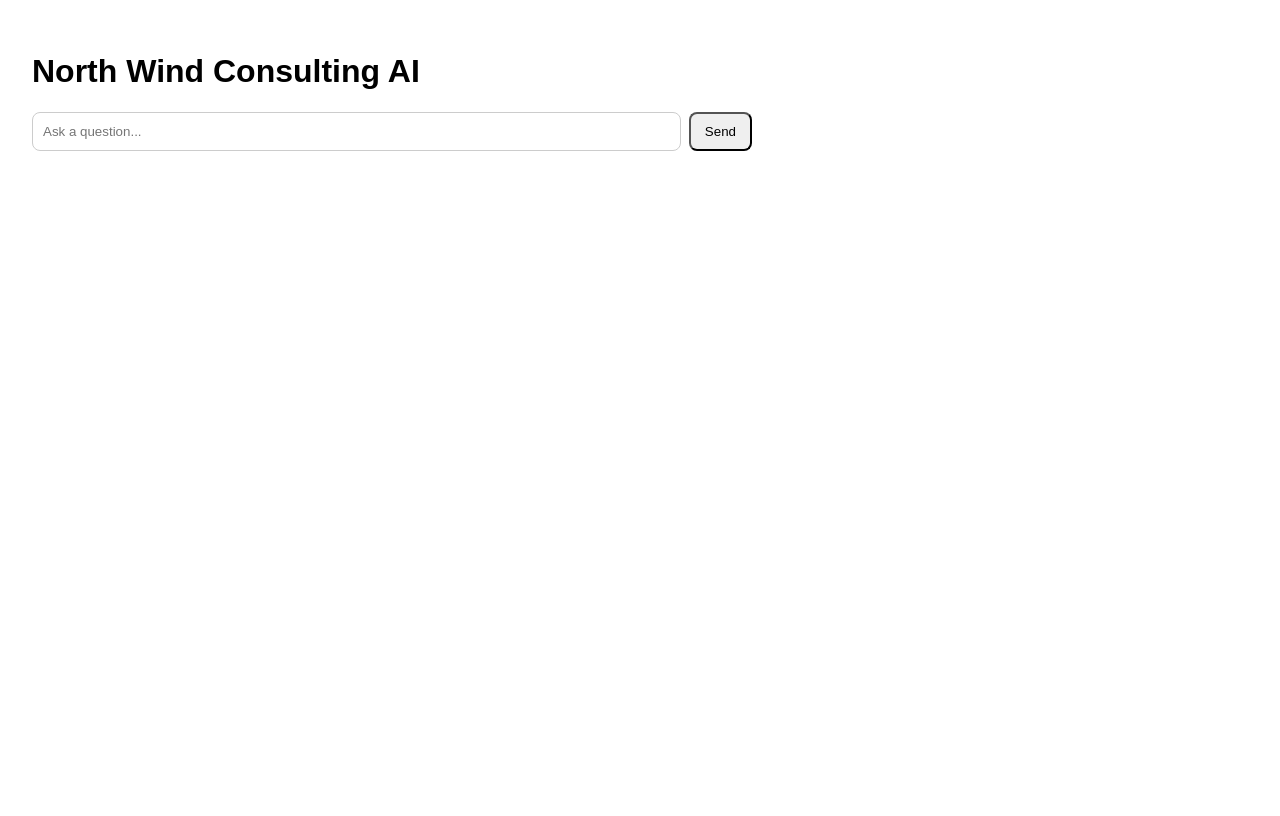
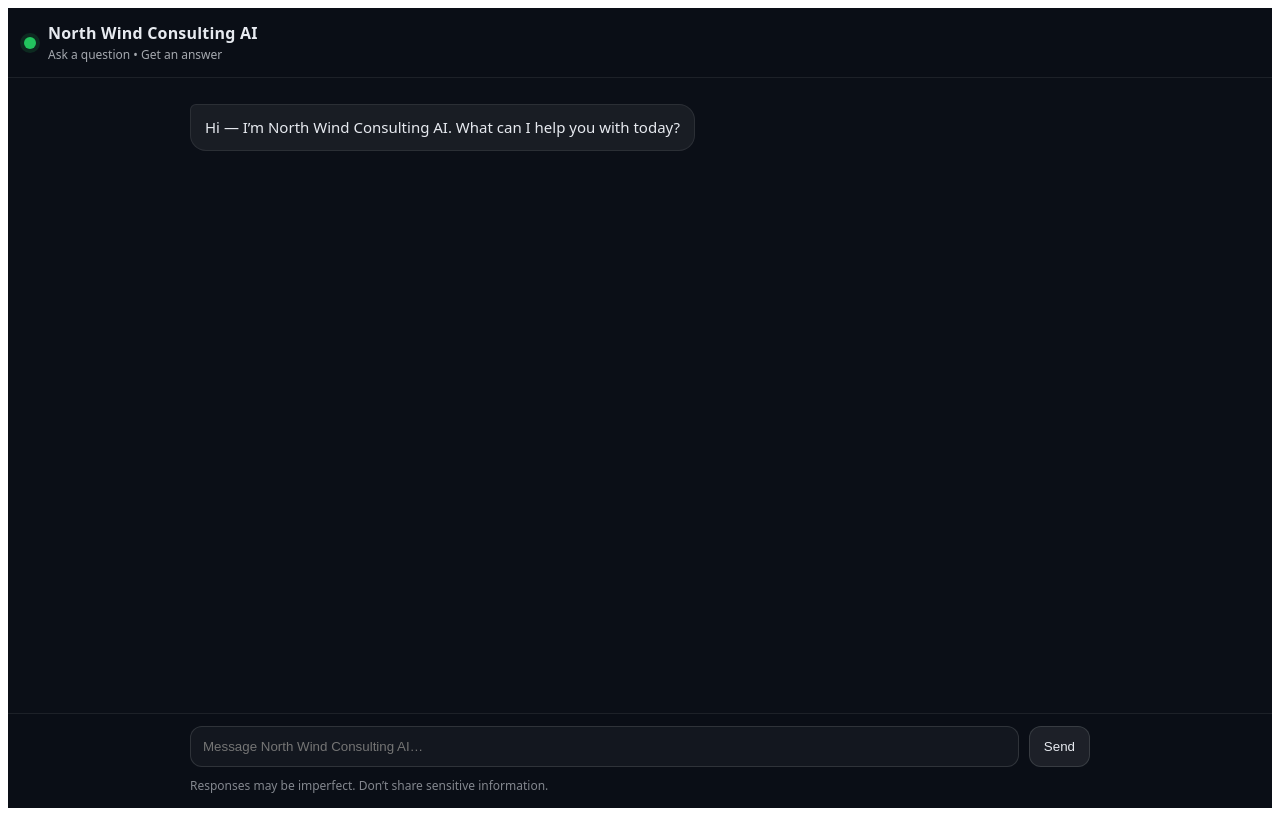
Before and after one commit to antelnick-ops/silver-octo-fishstick, a Next.js app: page / in a window 1280 px wide. Built offline with nearby package versions, Linux system fonts and the light colour scheme.

Commit message:
Update page.tsx

```diff
--- a/app/page.tsx
+++ b/app/page.tsx
@@ -1,61 +1,212 @@
 "use client";
 
-import { useState } from "react";
+import { useEffect, useRef, useState } from "react";
+
+type Msg = { role: "user" | "assistant"; content: string };
 
 export default function Home() {
-  const [message, setMessage] = useState("");
-  const [reply, setReply] = useState("");
+  const [messages, setMessages] = useState<Msg[]>([
+    {
+      role: "assistant",
+      content: "Hi — I’m North Wind Consulting AI. What can I help you with today?",
+    },
+  ]);
+  const [input, setInput] = useState("");
   const [loading, setLoading] = useState(false);
 
+  const bottomRef = useRef<HTMLDivElement | null>(null);
+
+  useEffect(() => {
+    bottomRef.current?.scrollIntoView({ behavior: "smooth" });
+  }, [messages, loading]);
+
   async function send() {
-    if (!message.trim()) return;
+    const text = input.trim();
+    if (!text || loading) return;
 
+    setInput("");
+    const nextMessages: Msg[] = [...messages, { role: "user", content: text }];
+    setMessages(nextMessages);
     setLoading(true);
-    setReply("");
 
+    try {
       const res = await fetch("/api/chat", {
         method: "POST",
         headers: { "Content-Type": "application/json" },
-      body: JSON.stringify({ message }),
+        // send the latest user message; you can later send full history if you want
+        body: JSON.stringify({ message: text }),
       });
 
       const data = await res.json();
-    setReply(data.reply || "");
+      setMessages([...nextMessages, { role: "assistant", content: data.reply || "…" }]);
+    } catch {
+      setMessages([
+        ...nextMessages,
+        { role: "assistant", content: "Sorry — something went wrong. Try again." },
+      ]);
+    } finally {
       setLoading(false);
+    }
   }
 
   return (
-    <main style={{ padding: 24, fontFamily: "sans-serif", maxWidth: 720 }}>
-      <h1>North Wind Consulting AI</h1>
+    <div style={styles.shell}>
+      <header style={styles.header}>
+        <div style={styles.brandDot} />
+        <div>
+          <div style={styles.title}>North Wind Consulting AI</div>
+          <div style={styles.subtitle}>Ask a question • Get an answer</div>
+        </div>
+      </header>
 
-      <div style={{ display: "flex", gap: 8, marginTop: 12 }}>
+      <main style={styles.chat}>
+        {messages.map((m, idx) => (
+          <div
+            key={idx}
+            style={{
+              ...styles.row,
+              justifyContent: m.role === "user" ? "flex-end" : "flex-start",
+            }}
+          >
+            <div
+              style={{
+                ...styles.bubble,
+                ...(m.role === "user" ? styles.userBubble : styles.assistantBubble),
+              }}
+            >
+              {m.content}
+            </div>
+          </div>
+        ))}
+
+        {loading && (
+          <div style={{ ...styles.row, justifyContent: "flex-start" }}>
+            <div style={{ ...styles.bubble, ...styles.assistantBubble, opacity: 0.8 }}>
+              Typing…
+            </div>
+          </div>
+        )}
+
+        <div ref={bottomRef} />
+      </main>
+
+      <footer style={styles.footer}>
+        <div style={styles.inputWrap}>
           <input
-          value={message}
-          onChange={(e) => setMessage(e.target.value)}
-          placeholder="Ask a question..."
-          style={{
-            flex: 1,
-            padding: 10,
-            border: "1px solid #ccc",
-            borderRadius: 8,
-          }}
+            value={input}
+            onChange={(e) => setInput(e.target.value)}
+            placeholder="Message North Wind Consulting AI…"
+            style={styles.input}
             onKeyDown={(e) => {
               if (e.key === "Enter") send();
             }}
           />
-        <button
-          onClick={send}
-          disabled={loading}
-          style={{ padding: "10px 14px", borderRadius: 8 }}
-        >
-          {loading ? "..." : "Send"}
+          <button onClick={send} disabled={loading || !input.trim()} style={styles.button}>
+            Send
           </button>
         </div>
-
-      <div style={{ marginTop: 16, whiteSpace: "pre-wrap" }}>
-        {reply && <strong>Reply:</strong>}
-        <div>{reply}</div>
+        <div style={styles.disclaimer}>
+          Responses may be imperfect. Don’t share sensitive information.
         </div>
-    </main>
+      </footer>
+    </div>
   );
 }
+
+const styles: Record<string, React.CSSProperties> = {
+  shell: {
+    height: "100vh",
+    display: "flex",
+    flexDirection: "column",
+    fontFamily:
+      'ui-sans-serif, system-ui, -apple-system, Segoe UI, Roboto, Helvetica, Arial, "Apple Color Emoji","Segoe UI Emoji"',
+    background: "#0b0f17",
+    color: "#e7eaf0",
+  },
+  header: {
+    display: "flex",
+    gap: 12,
+    alignItems: "center",
+    padding: "14px 16px",
+    borderBottom: "1px solid rgba(255,255,255,0.08)",
+    background: "rgba(11,15,23,0.9)",
+    backdropFilter: "blur(10px)",
+    position: "sticky",
+    top: 0,
+    zIndex: 10,
+  },
+  brandDot: {
+    width: 12,
+    height: 12,
+    borderRadius: 999,
+    background: "#22c55e",
+    boxShadow: "0 0 0 4px rgba(34,197,94,0.15)",
+  },
+  title: { fontWeight: 700, letterSpacing: 0.2 },
+  subtitle: { fontSize: 12, opacity: 0.7, marginTop: 2 },
+
+  chat: {
+    flex: 1,
+    overflowY: "auto",
+    padding: "18px 14px 24px",
+    maxWidth: 900,
+    width: "100%",
+    margin: "0 auto",
+  },
+  row: { display: "flex", padding: "8px 0" },
+  bubble: {
+    maxWidth: "80%",
+    padding: "12px 14px",
+    borderRadius: 16,
+    lineHeight: 1.4,
+    whiteSpace: "pre-wrap",
+    wordBreak: "break-word",
+    fontSize: 15,
+  },
+  assistantBubble: {
+    background: "rgba(255,255,255,0.06)",
+    border: "1px solid rgba(255,255,255,0.08)",
+    borderTopLeftRadius: 6,
+  },
+  userBubble: {
+    background: "rgba(34,197,94,0.18)",
+    border: "1px solid rgba(34,197,94,0.25)",
+    borderTopRightRadius: 6,
+  },
+
+  footer: {
+    borderTop: "1px solid rgba(255,255,255,0.08)",
+    padding: "12px 12px 14px",
+    background: "rgba(11,15,23,0.9)",
+    backdropFilter: "blur(10px)",
+  },
+  inputWrap: {
+    display: "flex",
+    gap: 10,
+    maxWidth: 900,
+    margin: "0 auto",
+  },
+  input: {
+    flex: 1,
+    padding: "12px 12px",
+    borderRadius: 12,
+    border: "1px solid rgba(255,255,255,0.12)",
+    background: "rgba(255,255,255,0.04)",
+    color: "#e7eaf0",
+    outline: "none",
+  },
+  button: {
+    padding: "12px 14px",
+    borderRadius: 12,
+    border: "1px solid rgba(255,255,255,0.12)",
+    background: "rgba(255,255,255,0.08)",
+    color: "#e7eaf0",
+    cursor: "pointer",
+  },
+  disclaimer: {
+    maxWidth: 900,
+    margin: "10px auto 0",
+    fontSize: 12,
+    opacity: 0.55,
+  },
+};
```
Lines whose indentation alone changed are shown as unchanged.
